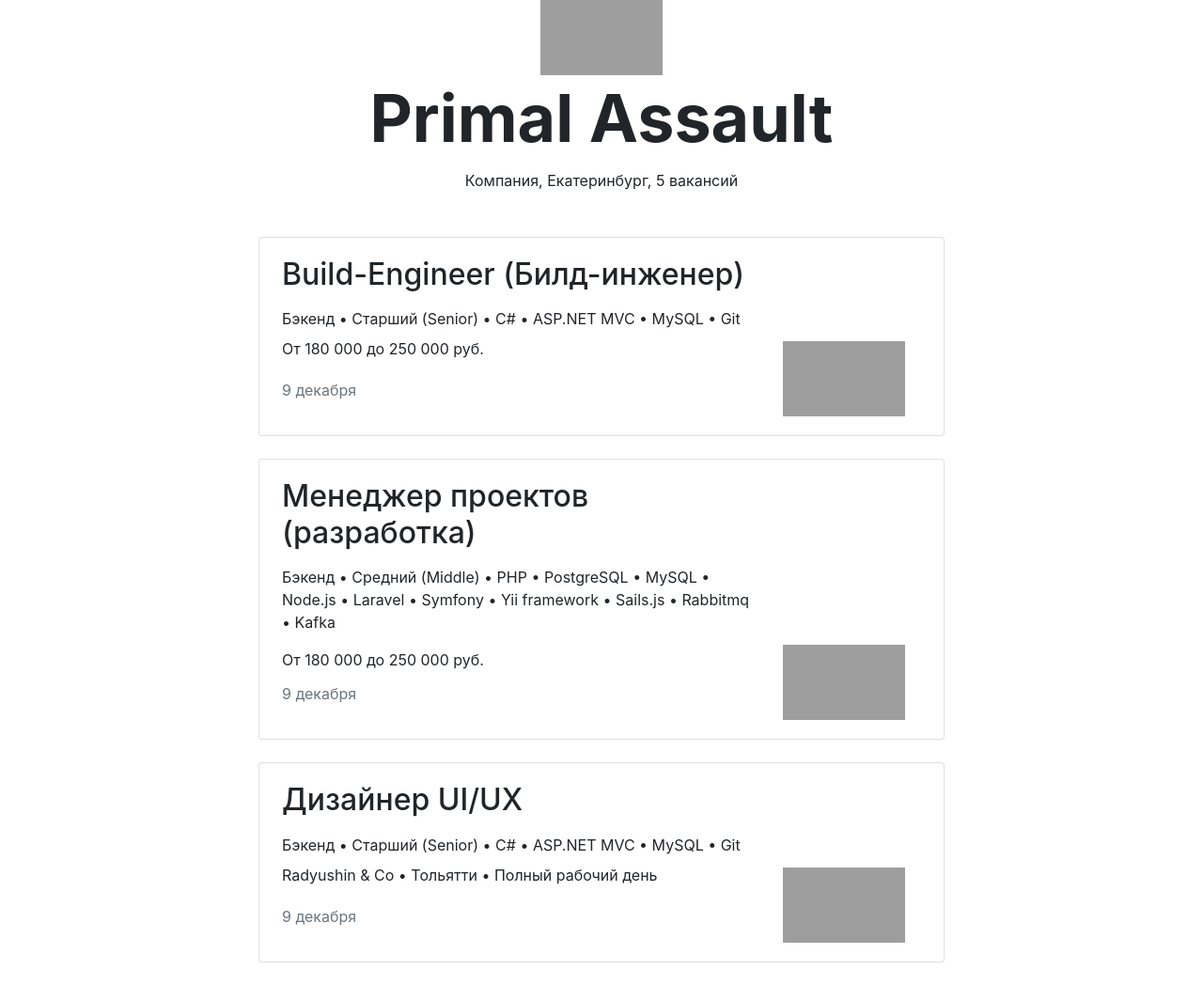
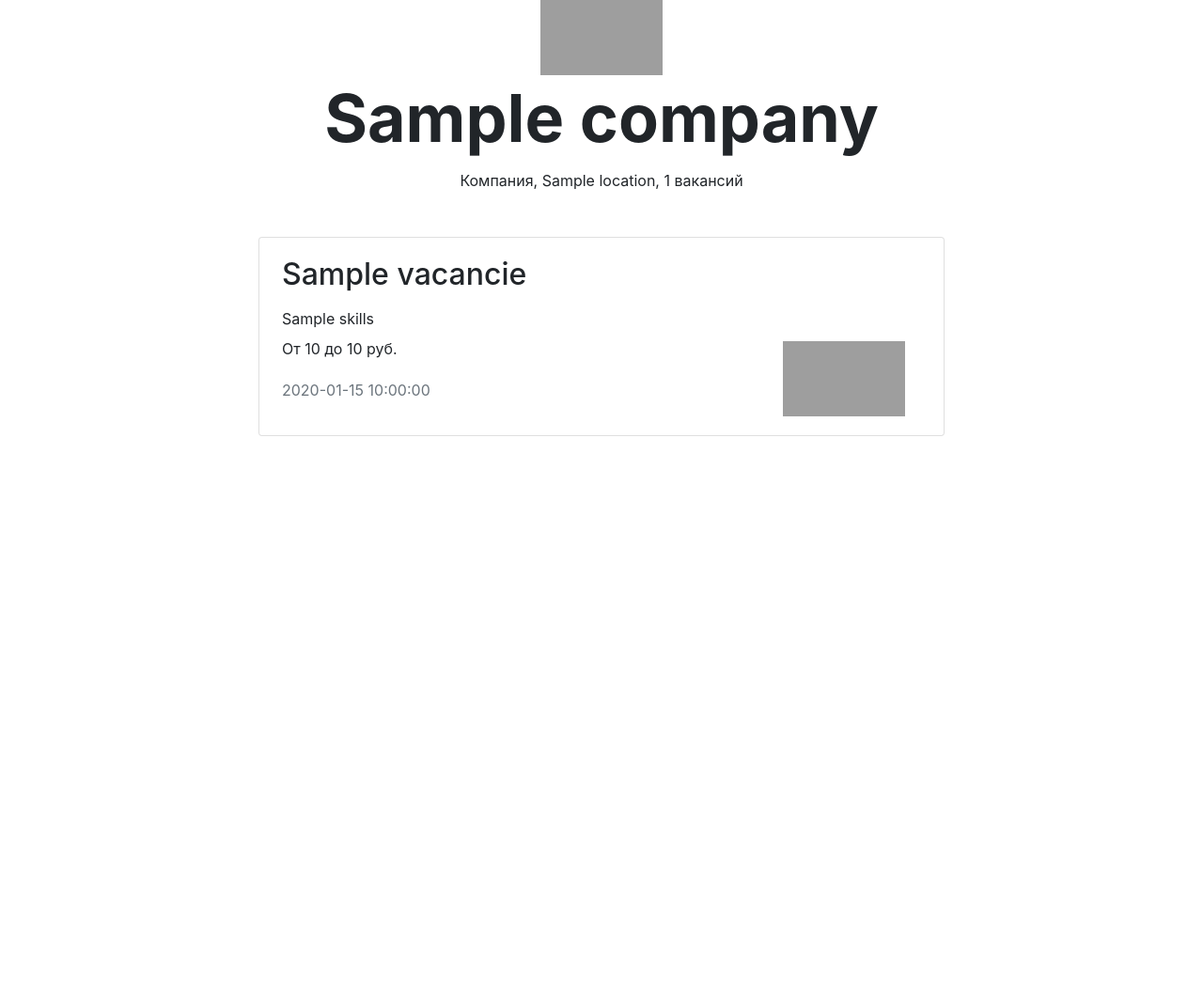
Before and after one commit to eva62rus/stepik_vacancies, a Python web app: template stepik_vacancies/vacancies/templates/company.html in a window 1280 px wide. Shown: the part 176-1224 px from the top of the page at 94% size. After the commit the page ends 800 px from the top, so only its background shows below. Run offline with Jinja, Linux system fonts and the light colour scheme; the template is opened without the code that fills it: most values are stand-ins (such as "Sample title", 1, 10 or a date in 2020); some libraries are stand-ins or nearby versions; grey boxes are pictures that could not be loaded.

Commit message:
27_07_23

```diff
--- a/stepik_vacancies/vacancies/templates/company.html
+++ b/stepik_vacancies/vacancies/templates/company.html
@@ -39,18 +39,19 @@
       <div class="text-center">
         <img src="https://place-hold.it/130x80" width="130" height="80" alt="">
       </div>
-      <h1 class="h1 text-center mx-auto mt-0 pt-1" style="font-size: 70px;"><strong>Primal Assault</strong></h1>
-      <p class="text-center pt-1">Компания, Екатеринбург, 5 вакансий</p>
+      <h1 class="h1 text-center mx-auto mt-0 pt-1" style="font-size: 70px;"><strong>{{company_data.name}}</strong></h1>
+      <p class="text-center pt-1">Компания, {{ company_data.location }}, {{vacancies_data|length}} вакансий</p>
       <div class="row mt-5">
         <div class="col-12 col-lg-8 offset-lg-2 m-auto">
+          {% for v in vacancies_data %}
           <div class="card mb-4">
             <div class="card-body px-4">
               <div class="row">
                 <div class="col-12 col-md-8 col-lg-9">
-                  <h2 class="h2 pb-2">Build-Engineer (Билд-инженер)</h2>
-                  <p class="mb-2">Бэкенд • Старший (Senior) • C# • ASP.NET MVC • MySQL • Git</p>
-                  <p>От 180 000 до 250 000 руб.</p>
-                  <p class="text-muted pt-1">9 декабря</p>
+                  <h2 class="h2 pb-2">{{v.title}}</h2>
+                  <p class="mb-2">{{v.skills}}</p>
+                  <p>От {{v.salary_min}} до {{v.salary_max}} руб.</p>
+                  <p class="text-muted pt-1">{{v.published_at}}</p>
                 </div>
                 <div class="col-12 col-md-4 col-lg-3 d-flex align-items-end">
                   <img src="https://place-hold.it/130x80" width="130" height="80" alt="">
@@ -58,36 +59,7 @@
               </div>
             </div>
           </div>
-          <div class="card mb-4">
-            <div class="card-body px-4">
-              <div class="row">
-                <div class="col-12 col-md-8 col-lg-9">
-                  <h2 class="h2 pb-2">Менеджер проектов (разработка)</h2>
-                  <p>Бэкенд • Средний (Middle) • PHP • PostgreSQL • MySQL • Node.js • Laravel • Symfony • Yii framework • Sails.js • Rabbitmq • Kafka</p>
-                  <p class="mb-2">От 180 000 до 250 000 руб.</p>
-                  <p class="text-muted pt-1">9 декабря</p>
-                </div>
-                <div class="col-12 col-md-4 col-lg-3 d-flex align-items-end">
-                  <img src="https://place-hold.it/130x80" width="130" height="80" alt="">
-                </div>
-              </div>
-            </div>
-          </div>
-          <div class="card mb-4">
-            <div class="card-body px-4">
-              <div class="row">
-                <div class="col-12 col-md-8 col-lg-9">
-                  <h2 class="h2 pb-2">Дизайнер UI/UX</h2>
-                  <p class="mb-2">Бэкенд • Старший (Senior) • C# • ASP.NET MVC • MySQL • Git</p>
-                  <p>Radyushin & Co • Тольятти • Полный рабочий день</p>
-                  <p class="text-muted pt-1">9 декабря</p>
-                </div>
-                <div class="col-12 col-md-4 col-lg-3 d-flex align-items-end">
-                  <img src="https://place-hold.it/130x80" width="130" height="80" alt="">
-                </div>
-              </div>
-            </div>
-          </div>
+          {% endfor %}
         </div>
       </div>
     </section>
```
Also changed, not shown: other parts of stepik_vacancies/vacancies/templates/company.html (+1 -1 lines), stepik_vacancies/vacancies/templates/vacancy.html (+5 -31 lines), stepik_vacancies/vacancies/views.py (+30 -4 lines).
